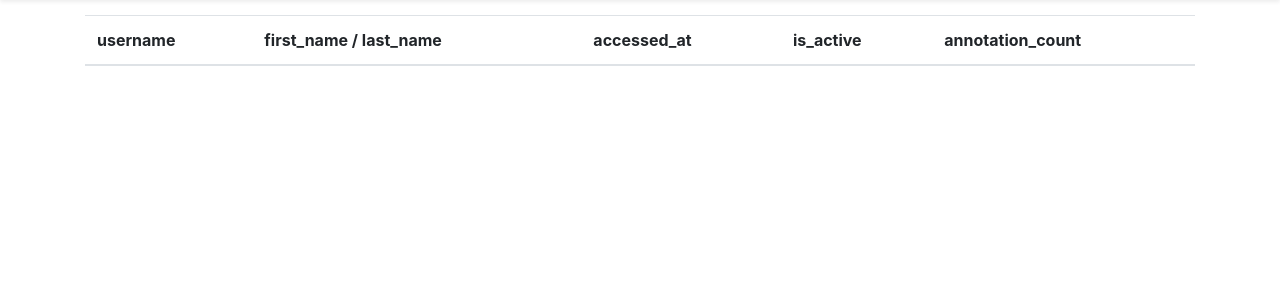
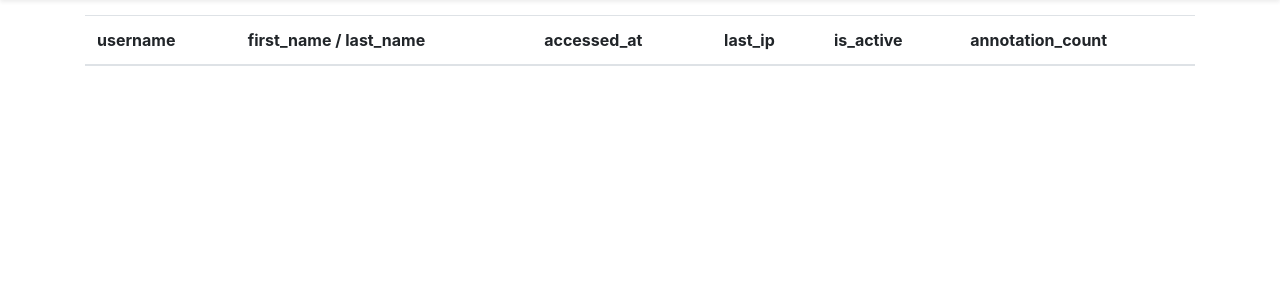
Before and after one commit to soohyunr/annotation-tool, a Flask app: page /users in a window 1280 px wide. Shown: the part 55-355 px from the top of the page. Run offline with Flask 2, Linux system fonts and the light colour scheme; the visitor is signed in with stand-in values (Sample User, id 1); data that the repository does not hold is empty; some libraries are stand-ins or nearby versions.

Commit message:
Added last_ip field to user management page

```diff
--- a/app.py
+++ b/app.py
@@ -23,16 +23,12 @@ db = MongoEngine(app)
 
 @app.before_request
 def before_request():
-    remote_addr = request.remote_addr
-    if remote_addr != '127.0.0.1' and '143.248.' not in remote_addr:
-        return redirect('/403')
-
     if 'username' not in session:
         g.user = None
     else:
         user = User.objects.get(username=session['username'])
         user.accessed_at = datetime.datetime.now
-        user.last_ip = remote_addr
+        user.last_ip = request.remote_addr
         user.save()
         g.user = user
 
--- a/templates/users.html
+++ b/templates/users.html
@@ -16,6 +16,7 @@
             <th>username</th>
             <th>first_name / last_name</th>
             <th>accessed_at</th>
+            <th>last_ip</th>
             <th>is_active</th>
             <th>annotation_count</th>
         </tr>
@@ -32,6 +33,9 @@
             </td>
             <td>
                 {{user.accessed_at}}
+            </td>
+            <td>
+                {{user.last_ip}}
             </td>
             <td>
                 <div class="form-check">
```
